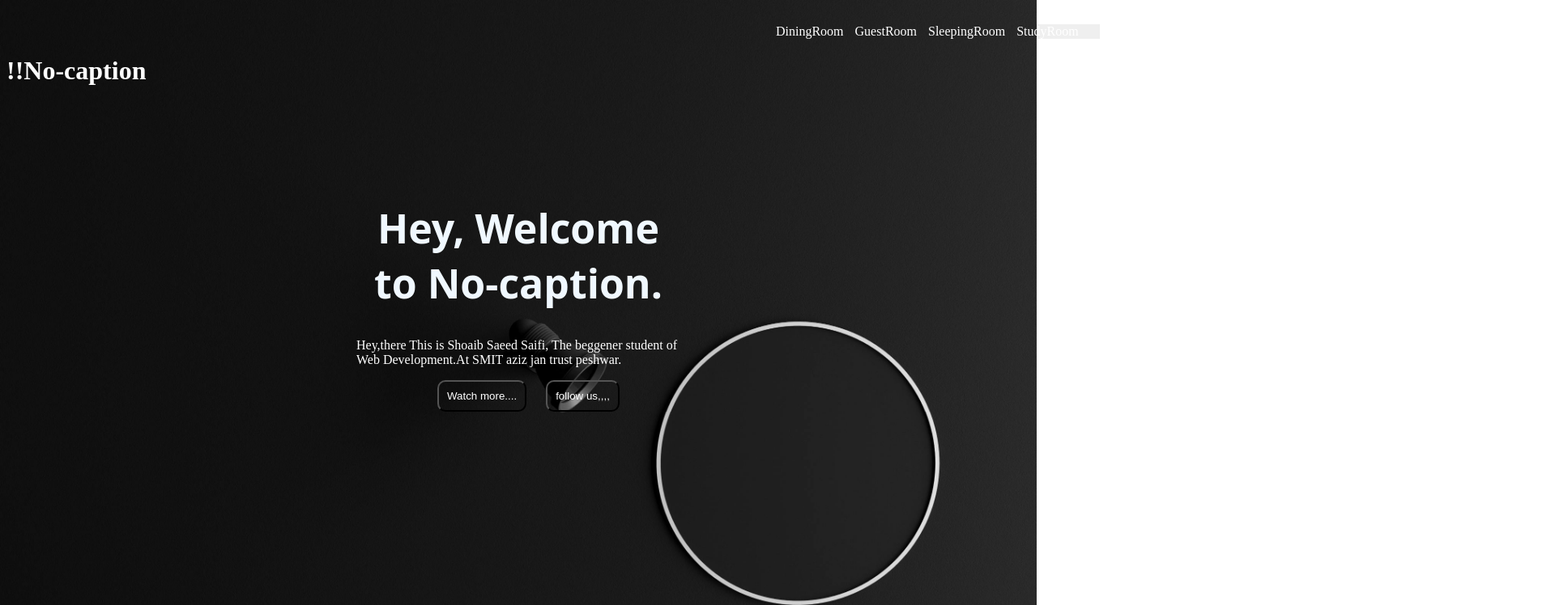
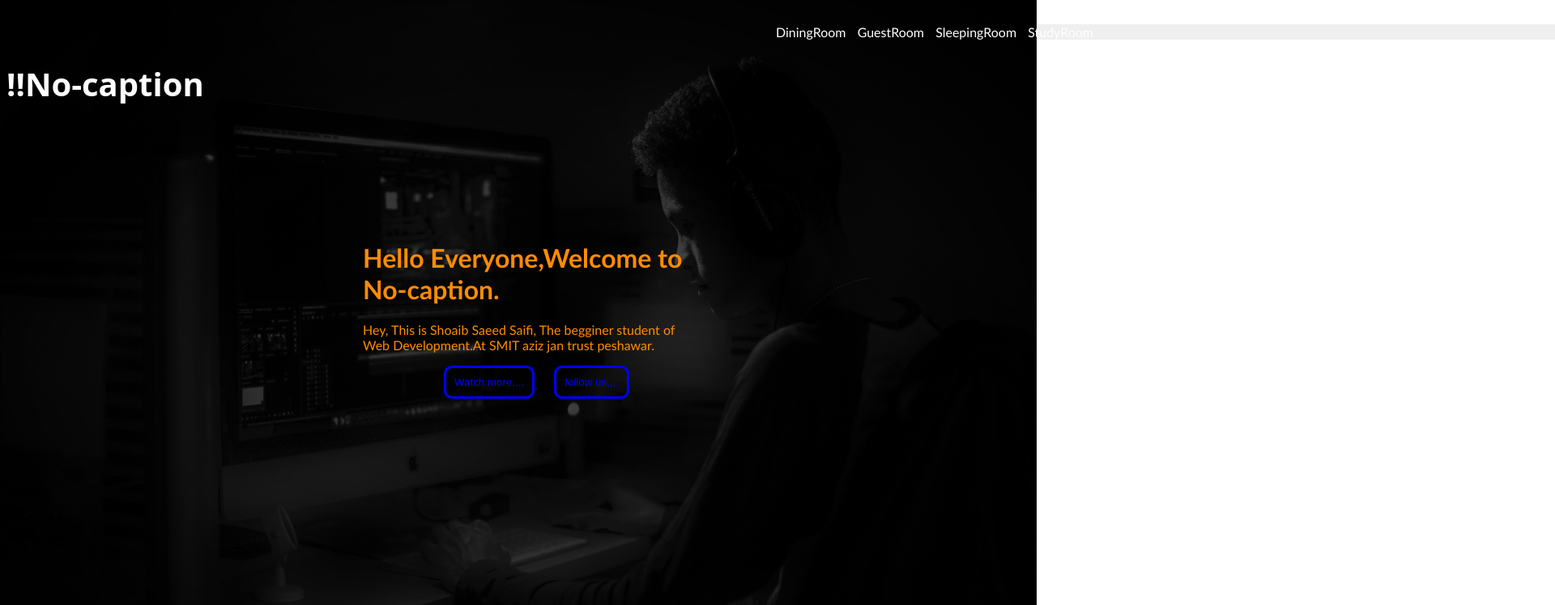
Before and after one commit to shoaibsaeedsaifi/class-task-sunday, a plain HTML site: page index.html in a window 1280 px wide. Shown: the top 748 px of the page at 81% size, 1920 px wide, since content can reach past the window. Drawn offline with Linux system fonts and the light colour scheme.

Commit message:
update now

```diff
--- a/index.html
+++ b/index.html
@@ -15,9 +15,9 @@
     </div>
     <h1 id="myhome">!!No-caption</h1>
 <div>
-    <h1 id="home">Hey, Welcome to No-caption.</h1>
-    <p>Hey,there This is Shoaib Saeed Saifi,
-        The beggener student of Web Development.At SMIT aziz jan trust peshwar.
+    <h1>Hello Everyone,Welcome to No-caption.</h1>
+    <p>Hey, This is Shoaib Saeed Saifi,
+        The begginer student of  Web Development.At SMIT aziz jan trust peshawar.
     </p>
 <button id="btn1">Watch more....</button>
 <button id="btn2">follow us,,,,</button></div>
--- a/style.css
+++ b/style.css
@@ -1,5 +1,6 @@
-
+/*navbar*/
 #navbar{
+    width: 100%;
     color: white;
     text-decoration: none;
     margin-left: 950px;
@@ -7,41 +8,40 @@
     margin-top: 30px;
     word-spacing: 10px;
 }
+/*background image*/
 *{
     background: fixed;
-    background-image: url('./another.jpg');
+    background-image: url('./pexels-rquiros-2330137.jpg');
     background-size: cover
 }
-#home{
-    text-align: center;
-    margin-left: auto;
-    margin-right: auto;
-    margin-top: 200px;
+#myhome{
     color: aliceblue;
-    font-size: 50px;
+    font-size: 40px;
     font-family: system-ui, -apple-system, BlinkMacSystemFont, 'Segoe UI', Roboto, Oxygen, Ubuntu, Cantarell, 'Open Sans', 'Helvetica Neue', sans-serif;
 }
 div{
     width: 400px;
     margin-left: auto;
     margin-right: auto;
-    margin-top: 30px;
-    color: white;
-    font-family: 'Times New Roman', Times, serif;
+    margin-top: 250px;
+    color:darkorange;
+    font-family: 'Gill Sans', 'Gill Sans MT', Calibri, 'Trebuchet MS', sans-serif;
 }
 #btn1{
     margin-left: 100px;
-    color:white;
+    color:blue;
     padding: 10px;
     border-radius: 10px;
-
+    border: solid;
+   background-color: red;
 }
 #btn2{
 
     margin-left: 20px;
-    color: white;
+    color: blue;
     padding: 10px;
     border-radius: 10px;
+    border: solid;
 }
 #myhome{
     color: white;
@@ -57,3 +57,6 @@ a:link {
     text-decoration: underline;}
     a:active {
     color: darkcyan;}
+body{
+    width: 100%;
+}
```
Also changed, not shown: pexels-rquiros-2330137.jpg (added).
